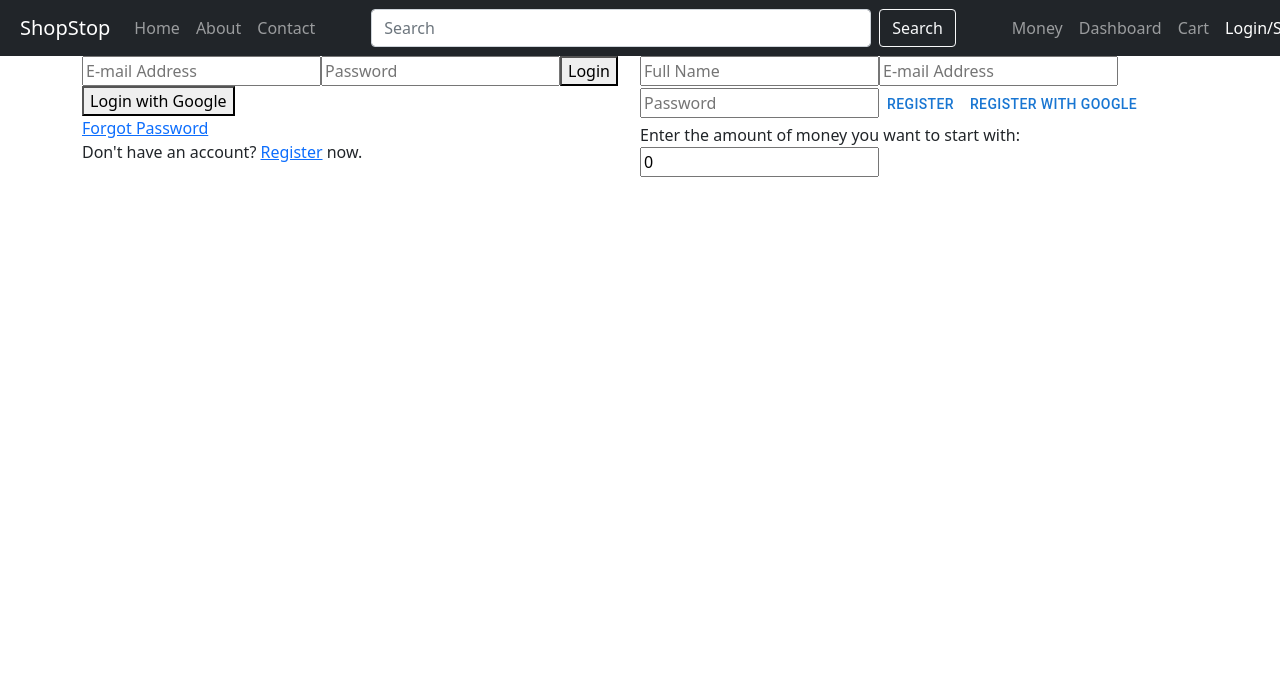
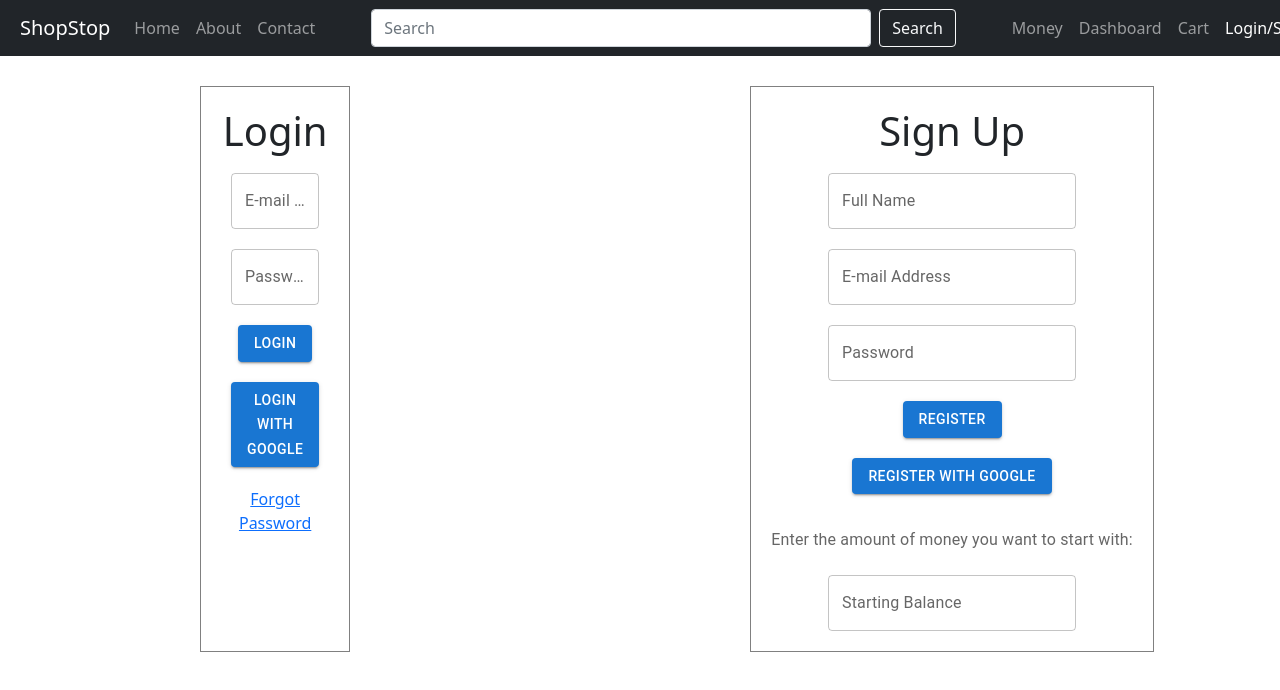
Before and after one commit to AkhilGoel2211/E-CommerceWebsite, a React (Create React App) app: page /login in a window 1280 px wide. Shown: the top 690 px of the page. Built offline with nearby package versions, Linux system fonts and the light colour scheme; no server answers.

Commit message:
UI Changes.

```diff
--- a/src/App.js
+++ b/src/App.js
@@ -3,13 +3,13 @@ import {Route, Routes, Navigate} from "react-router-dom";
 import NavBar from "./components/navBar";
 import "./App.css";
 import NotFound from "./components/notFound";
-import About from './components/about';
-import Home from './components/home';
-import Contact from './components/contact';
-import Cart from './components/cart';
-import Dashboard from './components/dashboard';
-import ItemDetails from './components/common/itemDetails';
-import Register from './components/register';
+import About from "./components/about";
+import Home from "./components/home";
+import Contact from "./components/contact";
+import Cart from "./components/cart";
+import Dashboard from "./components/dashboard";
+import ItemDetails from "./components/common/itemDetails";
+import Register from "./components/register";
 import Reset from "./components/common/reset";
 import OrderConfirmed from "./components/orderConfirmation";
 
@@ -18,7 +18,7 @@ class App extends Component {
     return (
       <React.Fragment>
         <NavBar />
-        <main className="container">
+        <body>
           <Routes>
             <Route path="/home" element={<Home />}></Route>
             <Route path="/home/:id" element={<ItemDetails />}></Route>
@@ -33,7 +33,7 @@ class App extends Component {
             <Route path="/" element={<Navigate to="/home" replace />}></Route>
             <Route element={<Navigate to="/not-found" replace />}></Route>
           </Routes>
-        </main>
+        </body>
       </React.Fragment>
     );
   }
--- a/src/components/common/loginForm.jsx
+++ b/src/components/common/loginForm.jsx
@@ -1,7 +1,13 @@
-import React, {useEffect, useState} from 'react';
+import React, {useEffect, useState} from "react";
 import {Link, useNavigate} from "react-router-dom";
-import {auth, logInWithEmailAndPassword, signInWithGoogle} from "../../firebase";
+import {
+  auth,
+  logInWithEmailAndPassword,
+  signInWithGoogle,
+} from "../../firebase";
 import {useAuthState} from "react-firebase-hooks/auth";
+import {Button} from "@mui/material";
+import TextField from "@mui/material/TextField";
 
 function LoginForm() {
   const [email, setEmail] = useState("");
@@ -16,39 +22,53 @@ function LoginForm() {
     if(user) navigate("/dashboard");
   }, [user, loading]);
   return (
-    <div className="login">
-      <div className="login__container">
-        <input
+    <center
+      style={{
+        padding: "20px",
+        margin: "30px 200px",
+        border: "1px solid gray",
+      }}
+    >
+      <h1>Login</h1>
+      <TextField
+        id="outlined-basic"
+        label="E-mail Address"
+        variant="outlined"
         type="text"
-          className="login__textBox"
         value={email}
+        style={{margin: "10px"}}
         onChange={(e) => setEmail(e.target.value)}
-          placeholder="E-mail Address"
       />
-        <input
+      <br />
+      <TextField
+        id="outlined-basic"
+        label="Password"
+        variant="outlined"
         type="password"
-          className="login__textBox"
         value={password}
+        style={{margin: "10px"}}
         onChange={(e) => setPassword(e.target.value)}
-          placeholder="Password"
       />
-        <button
-          className="login__btn"
+      <br />
+      <Button
+        variant="contained"
+        style={{margin: "10px"}}
         onClick={() => logInWithEmailAndPassword(email, password)}
       >
         Login
-        </button>
-        <button className="login__btn login__google" onClick={signInWithGoogle}>
+      </Button>
+      <br />
+      <Button
+        style={{margin: "10px"}}
+        variant="contained"
+        onClick={signInWithGoogle}
+      >
         Login with Google
-        </button>
-        <div>
+      </Button>
+      <div style={{margin: "10px"}}>
         <Link to="/reset">Forgot Password</Link>
       </div>
-        <div>
-          Don't have an account? <Link to="/register">Register</Link> now.
-        </div>
-      </div>
-    </div>
+    </center>
   );
 }
 export default LoginForm;
--- a/src/components/common/reset.jsx
+++ b/src/components/common/reset.jsx
@@ -3,6 +3,10 @@ import {useAuthState} from "react-firebase-hooks/auth";
 import {useNavigate} from "react-router-dom";
 import {Link} from "react-router-dom";
 import {auth, sendPasswordReset} from "../../firebase";
+import {Button} from "@mui/material";
+import TextField from "@mui/material/TextField";
+import InputLabel from "@mui/material/InputLabel";
+
 function Reset() {
   const [email, setEmail] = useState("");
   const [user, loading, error] = useAuthState(auth);
@@ -12,26 +16,34 @@ function Reset() {
     if(user) navigate("/dashboard");
   }, [user, loading]);
   return (
-    <div className="reset">
-      <div className="reset__container">
-        <input
+    <center
+      style={{
+        padding: "20px",
+        margin: "30px 200px",
+      }}
+    >
+      <h1>Reset</h1>
+      <div>
+        <TextField
+          id="outlined-basic"
+          label="E-mail Address"
+          variant="outlined"
           type="text"
-          className="reset__textBox"
           value={email}
+          style={{margin: "10px"}}
           onChange={(e) => setEmail(e.target.value)}
-          placeholder="E-mail Address"
         />
-        <button
-          className="reset__btn"
-          onClick={() => sendPasswordReset(email)}
-        >
+        <br />
+        <Button variant="contained" onClick={() => sendPasswordReset(email)}>
           Send password reset email
-        </button>
-        <div>
-          Don't have an account? <Link to="/register">Register</Link> now.
-        </div>
+        </Button>
+        <br />
+        <br />
+        <InputLabel>
+          Don't have an account? <Link to="/login">Register</Link> now.
+        </InputLabel>
       </div>
-    </div>
+    </center>
   );
 }
 export default Reset;
--- a/src/components/common/signupForm.jsx
+++ b/src/components/common/signupForm.jsx
@@ -8,12 +8,14 @@ import {
 } from "../../firebase";
 import {addMoney} from "../../firebase";
 import {Button} from "@mui/material";
+import TextField from "@mui/material/TextField";
+import InputLabel from "@mui/material/InputLabel";
 
 function SignupForm() {
   const [email, setEmail] = useState("");
   const [password, setPassword] = useState("");
   const [name, setName] = useState("");
-  const [money, setMoney] = useState(0);
+  const [money, setMoney] = useState();
   const [user, loading, error] = useAuthState(auth);
   const history = useNavigate();
   const register = () => {
@@ -25,48 +27,74 @@ function SignupForm() {
     if(user) history("/dashboard");
   }, [user, loading]);
   return (
-    <div className="register">
-      <div className="register__container">
-        <input
+    <center
+      style={{
+        padding: "20px",
+        margin: "30px 200px",
+        border: "1px solid gray",
+      }}
+    >
+      <h1>Sign Up</h1>
+      <div>
+        <TextField
+          id="outlined-basic"
+          label="Full Name"
+          variant="outlined"
           type="text"
-          className="register__textBox"
           value={name}
+          style={{margin: "10px"}}
           onChange={(e) => setName(e.target.value)}
-          placeholder="Full Name"
         />
-        <input
+        <br />
+        <TextField
+          id="outlined-basic"
+          label="E-mail Address"
+          variant="outlined"
           type="text"
-          className="register__textBox"
           value={email}
+          style={{margin: "10px"}}
           onChange={(e) => setEmail(e.target.value)}
-          placeholder="E-mail Address"
         />
-        <input
+        <br />
+        <TextField
+          id="outlined-basic"
+          label="Password"
+          variant="outlined"
           type="password"
-          className="register__textBox"
           value={password}
+          style={{margin: "10px"}}
           onChange={(e) => setPassword(e.target.value)}
-          placeholder="Password"
         />
-        <Button className="register__btn" onClick={register}>
+        <br />
+        <Button
+          style={{margin: "10px"}}
+          variant="contained"
+          onClick={register}
+        >
           Register
         </Button>
+        <br />
         <Button
-          className="register__btn register__google"
+          style={{margin: "10px"}}
+          variant="contained"
           onClick={signInWithGoogle}
         >
           Register with Google
         </Button>
       </div>
-      <div>Enter the amount of money you want to start with:</div>
-      <input
-        type="number"
-        className="money__textBox"
+      <br />
+      <InputLabel>Enter the amount of money you want to start with:</InputLabel>
+      <br />
+      <TextField
+        id="outlined-basic"
+        label="Starting Balance"
+        variant="outlined"
+        type="text"
         value={money}
         onChange={(e) => setMoney(e.target.value)}
         placeholder="Money"
       />
-    </div>
+    </center>
   );
 }
 export default SignupForm;
--- a/src/components/contact.jsx
+++ b/src/components/contact.jsx
@@ -1,35 +1,59 @@
 import React, {Component} from "react";
+import Box from "@mui/material/Box";
+import Button from "@mui/material/Button";
+import TextField from "@mui/material/TextField";
 
 class Contact extends Component {
   render() {
     return (
-      <React.Fragment>
+      <div style={{padding: "20px"}}>
         <center>
           <h1>Contact</h1>
         </center>
         <br />
         <h3>You can Reach us directly at customercare@shopstop.com</h3>
         <center>
-          <br />
           <h2>or</h2>
-          <br />
         </center>
         <h3>
           Enter your Questions here and we will connect you with our customer
           support
         </h3>
-        <h4>Name</h4>
-        <input type="text" />
-        <h4>Email</h4>
-        <input type="email" />
+        <br />
+        <div style={{display: "flex"}}>
+          <div style={{marginRight: "30px"}}>
+            <h4>Name</h4>
+            <TextField
+              id="outlined-basic"
+              label="Full Name"
+              variant="outlined"
+              type="text"
+            />
+          </div>
+          <div>
+            <h4>Email</h4>
+            <TextField
+              id="outlined-basic"
+              label="Email"
+              variant="outlined"
+              type="email"
+            />
+          </div>
+        </div>
+        <br />
         <h4>Description</h4>
-        <textarea
+        <TextField
+          id="outlined-basic"
+          label="Description"
+          variant="outlined"
+          height="200px"
+          fullWidth="true"
           type="text"
-          placeholder="Enter your Grieviences"
-          style={{width: "100%", height: "200px"}}
         />
-        <button>Submit</button>
-      </React.Fragment>
+        <br />
+        <br />
+        <Button variant="contained">Submit</Button>
+      </div>
     );
   }
 }
--- a/src/components/dashboard.jsx
+++ b/src/components/dashboard.jsx
@@ -3,9 +3,12 @@ import {useNavigate} from "react-router-dom";
 import {useAuthState} from "react-firebase-hooks/auth";
 import {auth, db, logout} from "../firebase";
 import {query, collection, getDocs, where} from "firebase/firestore";
+import {Button} from "@mui/material";
+
 function Dashboard() {
   const [user, loading, error] = useAuthState(auth);
   const [name, setName] = useState("");
+  const [money, setMoney] = useState("");
   const navigate = useNavigate();
   const fetchUserName = async () => {
     try {
@@ -13,6 +16,7 @@ function Dashboard() {
       const doc = await getDocs(q);
       const data = doc.docs[0].data();
       setName(data.name);
+      setMoney(data.money);
     } catch(err) {
       console.error(err);
       alert("An error occured while fetching user data");
@@ -24,14 +28,13 @@ function Dashboard() {
     fetchUserName();
   }, [user, loading]);
   return (
-    <div className="dashboard">
-      <div className="dashboard__container">
-        Logged in as
-        <div>{name}</div>
-        <div>{user?.email}</div>
-        <button className="dashboard__btn" onClick={logout}>
-          Logout
-        </button>
+    <div style={{padding: "20px"}}>
+      <div style={{color: "dodgerblue"}}>
+        <h1>Logged in as</h1>
+        <h1>Name: {name}</h1>
+        <h1>Email: {user?.email}</h1>
+        <h1>Balance: ${money}</h1>
+        <Button variant="contained" onClick={logout}>Logout</Button>
       </div>
     </div>
   );
--- a/src/firebase.js
+++ b/src/firebase.js
@@ -205,8 +205,7 @@ async function removeFromCart(item, uid) {
 }
 
 async function favouriteItem(item, uid) {
-  const favouriteRef = doc(collection(db, "favourite"));
-  await setDoc(favouriteRef, {
+  await setDoc(doc(db, "favourite", `favourite${item.id + uid}`), {
     id: item.id,
     title: item.title,
     favourite: true,
```
Also changed, not shown: src/components/about.jsx (+5 -5 lines), src/components/cart.jsx (+60 -16 lines), src/components/home.jsx (+91 -29 lines). Lines whose indentation alone changed are shown as unchanged.
